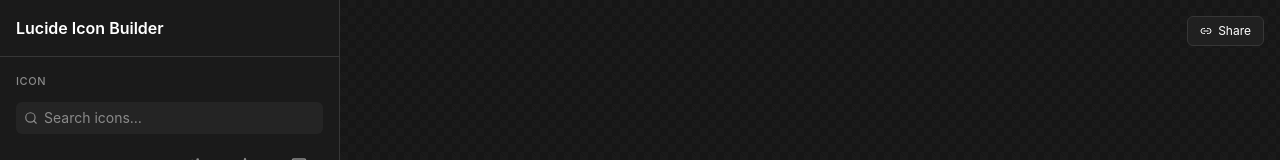
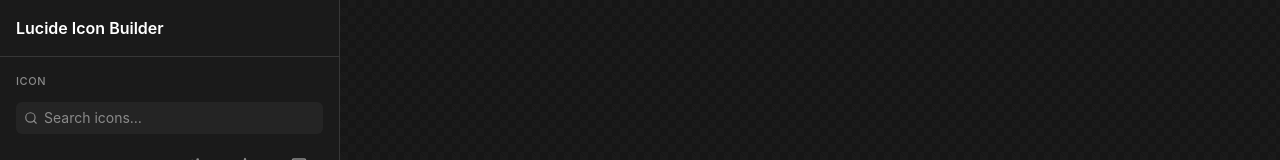
Before and after one commit to pareworks/lucide-icon-builder, a React (Vite) app: page / in a window 1280 px wide. Shown: the top 160 px of the page. Built offline with nearby package versions, Linux system fonts and the light colour scheme.

Commit message:
Remove share button
The share button was unreliable across browsers and contexts, so it has
been removed. The URL hash sync stays in place — users can still copy
the address bar manually to share a configuration.

```diff
--- a/src/App.tsx
+++ b/src/App.tsx
@@ -1,13 +1,9 @@
 import { useEffect, useRef, useState } from 'react'
-import { Link2, Check, AlertCircle } from 'lucide-react'
 import { IconConfig, DEFAULT_CONFIG } from './types'
 import { Sidebar } from './components/Sidebar'
 import { Artboard } from './components/Artboard'
 import { ZoomControl, DEFAULT_ZOOM } from './components/ZoomControl'
 import { encodeConfig, decodeConfig } from './lib/urlState'
-import { copyText } from './lib/exporters'
-
-type ShareState = 'idle' | 'copied' | 'error'
 
 const initialConfig = (): IconConfig => {
   const fromUrl = decodeConfig(window.location.hash.replace(/^#/, ''))
@@ -17,7 +13,6 @@
 export default function App() {
   const [config, setConfig] = useState<IconConfig>(initialConfig)
   const artboardRef = useRef<SVGSVGElement>(null)
-  const [shareState, setShareState] = useState<ShareState>('idle')
   const [zoom, setZoom] = useState<number>(DEFAULT_ZOOM)
 
   // Sync to URL hash whenever config changes (after first paint)
@@ -29,42 +24,10 @@
     }
   }, [config])
 
-  const handleShare = async () => {
-    const url = `${window.location.origin}${window.location.pathname}${window.location.search}#${encodeConfig(config)}`
-    try {
-      await copyText(url)
-      setShareState('copied')
-      setTimeout(() => setShareState('idle'), 1500)
-    } catch (e) {
-      console.error('Share failed:', e)
-      setShareState('error')
-      setTimeout(() => setShareState('idle'), 2500)
-      // Last-resort fallback so the user can still copy manually
-      window.prompt('Copy this link to share:', url)
-    }
-  }
-
   return (
     <div className="flex h-full">
       <Sidebar config={config} setConfig={setConfig} artboardRef={artboardRef} />
       <main className="flex-1 relative checker overflow-hidden">
-        <button
-          type="button"
-          onClick={handleShare}
-          className={`absolute top-4 right-4 flex items-center gap-1.5 backdrop-blur text-white text-xs px-3 py-1.5 rounded-md transition-colors border ${
-            shareState === 'error'
-              ? 'bg-red-500/20 hover:bg-red-500/30 border-red-500/40'
-              : 'bg-panel-2/80 hover:bg-panel-3 border-line'
-          }`}
-          title="Copy a shareable link to this configuration"
-        >
-          {shareState === 'copied' && <Check className="w-3 h-3" />}
-          {shareState === 'error' && <AlertCircle className="w-3 h-3" />}
-          {shareState === 'idle' && <Link2 className="w-3 h-3" />}
-          {shareState === 'copied' && 'Link copied'}
-          {shareState === 'error' && 'Copy failed'}
-          {shareState === 'idle' && 'Share'}
-        </button>
         <div className="absolute inset-0 flex items-center justify-center overflow-hidden">
           <div
             className="rounded-sm shadow-2xl"
```
